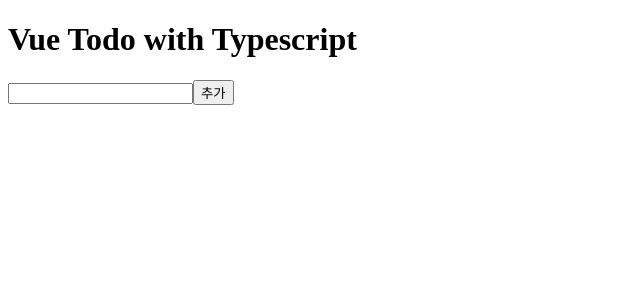
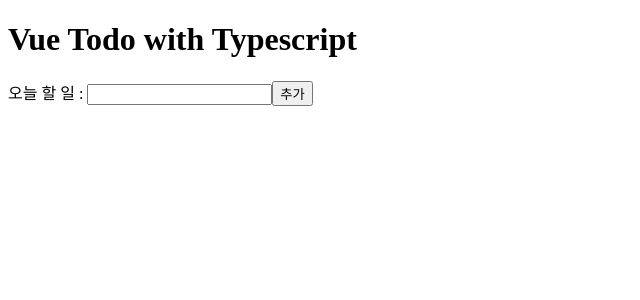
Before and after one commit to kyomin/vue-typescript, a Vue app: page / in a window 1280 px wide. Shown: the top 300 px of the page, without its empty margins (0-640 px from the left). Built offline with nearby package versions, Linux system fonts and the light colour scheme.

Commit message:
추가 기능 구현 : 할 일 추가 버튼 기능 구현

```diff
--- a/src/App.vue
+++ b/src/App.vue
@@ -1,7 +1,7 @@
 <template>
   <div>
     <h1>Vue Todo with Typescript</h1>
-    <TodoInput :item="todoText" @input="updateTodoText" />
+    <TodoInput :item="todoText" @input="updateTodoText" @add="addTodoItem" />
   </div>
 </template>
 
@@ -20,6 +20,14 @@
     updateTodoText(value: any) {
       this.todoText = value;
     },
+    addTodoItem() {
+      const value = this.todoText;
+      localStorage.setItem(value, value);
+      this.initTodoText();
+    },
+    initTodoText() {
+      this.todoText = '';
+    },
   },
 });
 </script>
--- a/src/components/TodoInput.vue
+++ b/src/components/TodoInput.vue
@@ -1,6 +1,6 @@
 <template>
   <div>
-    <label for="todo-input"></label>
+    <label for="todo-input">오늘 할 일 : </label>
     <input id="todo-input" type="text" :value="item" @input="handleInput" />
     <button @click="addTodo" type="button">추가</button>
   </div>
@@ -16,7 +16,7 @@
       this.$emit('input', e.target.value);
     },
     addTodo() {
-      console.log('addTodo');
+      this.$emit('add');
     },
   },
 });
```
